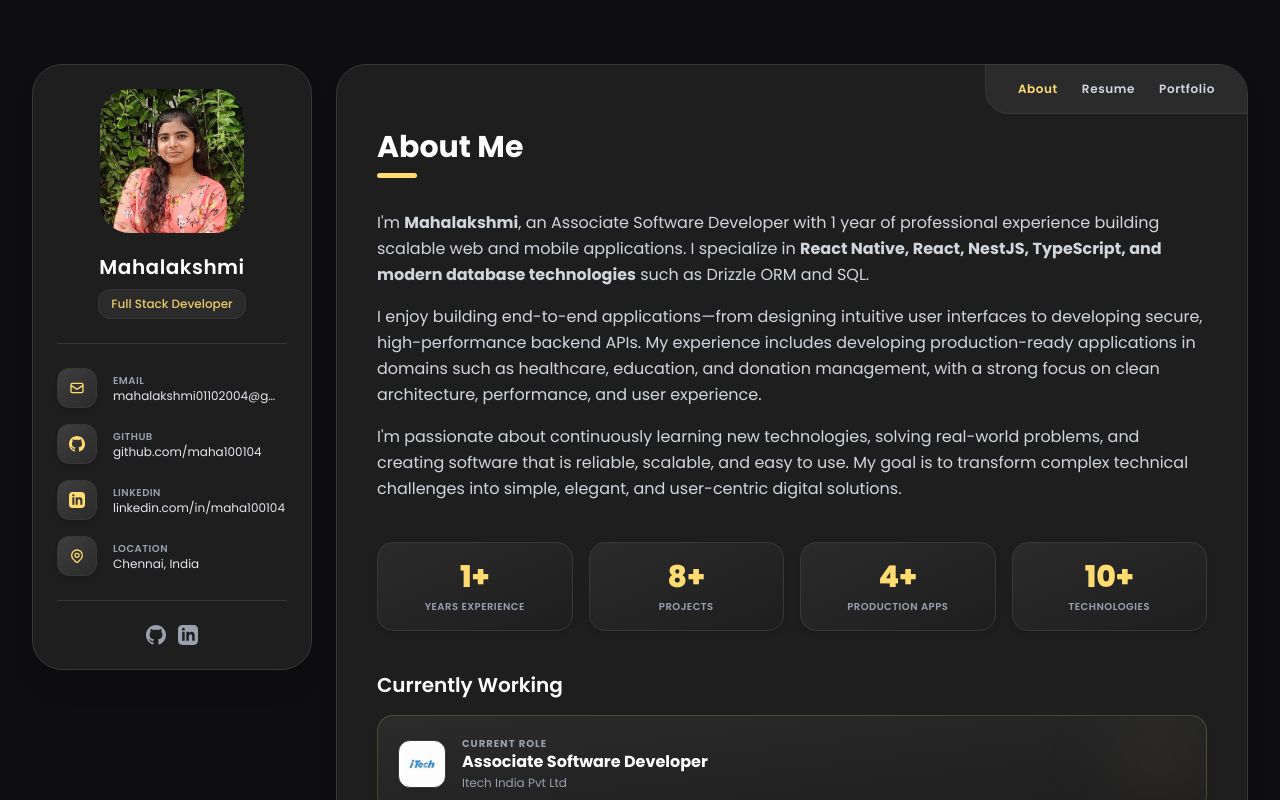
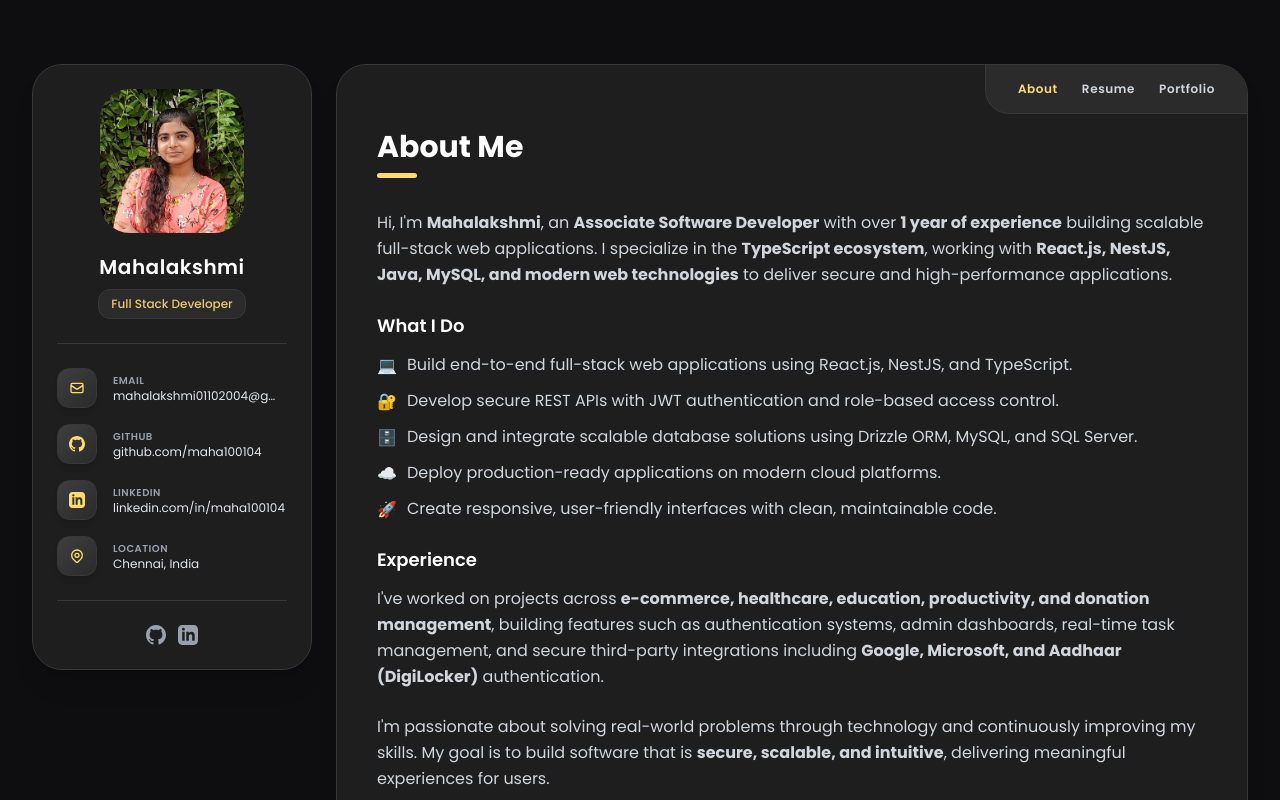
Before and after one commit to maha100104/Porfolio, a Next.js app: page / in a window 1280 px wide. Shown: the top 800 px of the page. Built offline with nearby package versions, Linux system fonts and the light colour scheme.

Commit message:
feat: restructure About Me section, update skills (all langs Intermediate, remove TS from Frontend/Backend, add Tailwind CSS, combine TypeORM/Drizzle ORM)

```diff
--- a/src/app/page.tsx
+++ b/src/app/page.tsx
@@ -374,15 +374,46 @@ export default function Home() {
                   <div className="w-10 h-[5px] bg-[#ffdb70] rounded-full"></div>
                 </div>
 
-                <div className="space-y-4 text-gray-300 text-sm sm:text-base leading-relaxed">
+                <div className="space-y-6 text-gray-300 text-sm sm:text-base leading-relaxed">
                   <p>
-                    I'm <strong>Mahalakshmi</strong>, an Associate Software Developer with 1 year of professional experience building scalable web and mobile applications. I specialize in <strong>React Native, React, NestJS, TypeScript, and modern database technologies</strong> such as Drizzle ORM and SQL.
+                    Hi, I'm <strong>Mahalakshmi</strong>, an <strong>Associate Software Developer</strong> with over <strong>1 year of experience</strong> building scalable full-stack web applications. I specialize in the <strong>TypeScript ecosystem</strong>, working with <strong>React.js, NestJS, Java, MySQL, and modern web technologies</strong> to deliver secure and high-performance applications.
                   </p>
+
+                  <div>
+                    <h3 className="text-lg font-semibold text-white mb-3">What I Do</h3>
+                    <ul className="space-y-2.5">
+                      <li className="flex items-start gap-2.5">
+                        <span className="text-base shrink-0 mt-0.5">💻</span>
+                        <span>Build end-to-end full-stack web applications using React.js, NestJS, and TypeScript.</span>
+                      </li>
+                      <li className="flex items-start gap-2.5">
+                        <span className="text-base shrink-0 mt-0.5">🔐</span>
+                        <span>Develop secure REST APIs with JWT authentication and role-based access control.</span>
+                      </li>
+                      <li className="flex items-start gap-2.5">
+                        <span className="text-base shrink-0 mt-0.5">🗄️</span>
+                        <span>Design and integrate scalable database solutions using Drizzle ORM, MySQL, and SQL Server.</span>
+                      </li>
+                      <li className="flex items-start gap-2.5">
+                        <span className="text-base shrink-0 mt-0.5">☁️</span>
+                        <span>Deploy production-ready applications on modern cloud platforms.</span>
+                      </li>
+                      <li className="flex items-start gap-2.5">
+                        <span className="text-base shrink-0 mt-0.5">🚀</span>
+                        <span>Create responsive, user-friendly interfaces with clean, maintainable code.</span>
+                      </li>
+                    </ul>
+                  </div>
+
+                  <div>
+                    <h3 className="text-lg font-semibold text-white mb-3">Experience</h3>
+                    <p>
+                      I've worked on projects across <strong>e-commerce, healthcare, education, productivity, and donation management</strong>, building features such as authentication systems, admin dashboards, real-time task management, and secure third-party integrations including <strong>Google, Microsoft, and Aadhaar (DigiLocker)</strong> authentication.
+                    </p>
+                  </div>
+
                   <p>
-                    I enjoy building end-to-end applications—from designing intuitive user interfaces to developing secure, high-performance backend APIs. My experience includes developing production-ready applications in domains such as healthcare, education, and donation management, with a strong focus on clean architecture, performance, and user experience.
-                  </p>
-                  <p>
-                    I'm passionate about continuously learning new technologies, solving real-world problems, and creating software that is reliable, scalable, and easy to use. My goal is to transform complex technical challenges into simple, elegant, and user-centric digital solutions.
+                    I'm passionate about solving real-world problems through technology and continuously improving my skills. My goal is to build software that is <strong>secure, scalable, and intuitive</strong>, delivering meaningful experiences for users.
                   </p>
                 </div>
 
@@ -518,12 +549,12 @@ export default function Home() {
                           <div className="space-y-1.5">
                             <div className="flex justify-between items-center text-xs font-semibold">
                               <span className="text-gray-200 flex items-center gap-1.5">
-                                <span>🟦</span> TypeScript
+                                <span>☕</span> Java
                               </span>
-                              <span className="text-[#ffdb70] text-[10px] font-bold uppercase tracking-wider">Advanced</span>
+                              <span className="text-[#ffdb70] text-[10px] font-bold uppercase tracking-wider text-opacity-80">Intermediate</span>
                             </div>
                             <div className="h-2 w-full bg-[#383838] rounded-full overflow-hidden">
-                              <div className="h-full bg-gradient-to-r from-[#ffdb70] to-[#e5a93b] rounded-full" style={{ width: '95%' }}></div>
+                              <div className="h-full bg-gradient-to-r from-[#ffdb70] to-[#e5a93b] rounded-full" style={{ width: '75%' }}></div>
                             </div>
                           </div>
                           <div className="space-y-1.5">
@@ -531,16 +562,16 @@ export default function Home() {
                               <span className="text-gray-200 flex items-center gap-1.5">
                                 <span>🟨</span> JavaScript
                               </span>
-                              <span className="text-[#ffdb70] text-[10px] font-bold uppercase tracking-wider">Advanced</span>
+                              <span className="text-[#ffdb70] text-[10px] font-bold uppercase tracking-wider text-opacity-80">Intermediate</span>
                             </div>
                             <div className="h-2 w-full bg-[#383838] rounded-full overflow-hidden">
-                              <div className="h-full bg-gradient-to-r from-[#ffdb70] to-[#e5a93b] rounded-full" style={{ width: '95%' }}></div>
+                              <div className="h-full bg-gradient-to-r from-[#ffdb70] to-[#e5a93b] rounded-full" style={{ width: '75%' }}></div>
                             </div>
                           </div>
                           <div className="space-y-1.5">
                             <div className="flex justify-between items-center text-xs font-semibold">
                               <span className="text-gray-200 flex items-center gap-1.5">
-                                <span>☕</span> Java
+                                <span>🟦</span> TypeScript
                               </span>
                               <span className="text-[#ffdb70] text-[10px] font-bold uppercase tracking-wider text-opacity-80">Intermediate</span>
                             </div>
@@ -555,17 +586,6 @@ export default function Home() {
                       <div className="p-5 rounded-2xl bg-[#2b2b2c] border border-[#383838] space-y-4 shadow-sm hover:border-[#ffdb70]/20 transition-all duration-300">
                         <h4 className="font-bold text-[#ffdb70] text-xs uppercase tracking-wider">Frontend</h4>
                         <div className="space-y-3.5">
-                          <div className="space-y-1.5">
-                            <div className="flex justify-between items-center text-xs font-semibold">
-                              <span className="text-gray-200 flex items-center gap-1.5">
-                                <span>🟦</span> TypeScript
-                              </span>
-                              <span className="text-[#ffdb70] text-[10px] font-bold uppercase tracking-wider">Advanced</span>
-                            </div>
-                            <div className="h-2 w-full bg-[#383838] rounded-full overflow-hidden">
-                              <div className="h-full bg-gradient-to-r from-[#ffdb70] to-[#e5a93b] rounded-full" style={{ width: '95%' }}></div>
-                            </div>
-                          </div>
                           <div className="space-y-1.5">
                             <div className="flex justify-between items-center text-xs font-semibold">
                               <span className="text-gray-200 flex items-center gap-1.5">
@@ -588,6 +608,17 @@ export default function Home() {
                               <div className="h-full bg-gradient-to-r from-[#ffdb70] to-[#e5a93b] rounded-full" style={{ width: '75%' }}></div>
                             </div>
                           </div>
+                          <div className="space-y-1.5">
+                            <div className="flex justify-between items-center text-xs font-semibold">
+                              <span className="text-gray-200 flex items-center gap-1.5">
+                                <span>🌊</span> Tailwind CSS
+                              </span>
+                              <span className="text-[#ffdb70] text-[10px] font-bold uppercase tracking-wider text-opacity-80">Intermediate</span>
+                            </div>
+                            <div className="h-2 w-full bg-[#383838] rounded-full overflow-hidden">
+                              <div className="h-full bg-gradient-to-r from-[#ffdb70] to-[#e5a93b] rounded-full" style={{ width: '75%' }}></div>
+                            </div>
+                          </div>
                         </div>
                       </div>
 
@@ -595,17 +626,6 @@ export default function Home() {
                       <div className="p-5 rounded-2xl bg-[#2b2b2c] border border-[#383838] space-y-4 shadow-sm hover:border-[#ffdb70]/20 transition-all duration-300">
                         <h4 className="font-bold text-[#ffdb70] text-xs uppercase tracking-wider">Backend</h4>
                         <div className="space-y-3.5">
-                          <div className="space-y-1.5">
-                            <div className="flex justify-between items-center text-xs font-semibold">
-                              <span className="text-gray-200 flex items-center gap-1.5">
-                                <span>🟦</span> TypeScript
-                              </span>
-                              <span className="text-[#ffdb70] text-[10px] font-bold uppercase tracking-wider">Advanced</span>
-                            </div>
-                            <div className="h-2 w-full bg-[#383838] rounded-full overflow-hidden">
-                              <div className="h-full bg-gradient-to-r from-[#ffdb70] to-[#e5a93b] rounded-full" style={{ width: '95%' }}></div>
-                            </div>
-                          </div>
                           <div className="space-y-1.5">
                             <div className="flex justify-between items-center text-xs font-semibold">
                               <span className="text-gray-200 flex items-center gap-1.5">
@@ -671,18 +691,7 @@ export default function Home() {
                           <div className="space-y-1.5">
                             <div className="flex justify-between items-center text-xs font-semibold">
                               <span className="text-gray-200 flex items-center gap-1.5">
-                                <span>💧</span> Drizzle ORM
-                              </span>
-                              <span className="text-[#ffdb70] text-[10px] font-bold uppercase tracking-wider text-opacity-80">Intermediate</span>
-                            </div>
-                            <div className="h-2 w-full bg-[#383838] rounded-full overflow-hidden">
-                              <div className="h-full bg-gradient-to-r from-[#ffdb70] to-[#e5a93b] rounded-full" style={{ width: '75%' }}></div>
-                            </div>
-                          </div>
-                          <div className="space-y-1.5">
-                            <div className="flex justify-between items-center text-xs font-semibold">
-                              <span className="text-gray-200 flex items-center gap-1.5">
-                                <span>📦</span> TypeORM
+                                <span>💧</span> TypeORM / Drizzle ORM
                               </span>
                               <span className="text-[#ffdb70] text-[10px] font-bold uppercase tracking-wider text-opacity-80">Intermediate</span>
                             </div>
```
